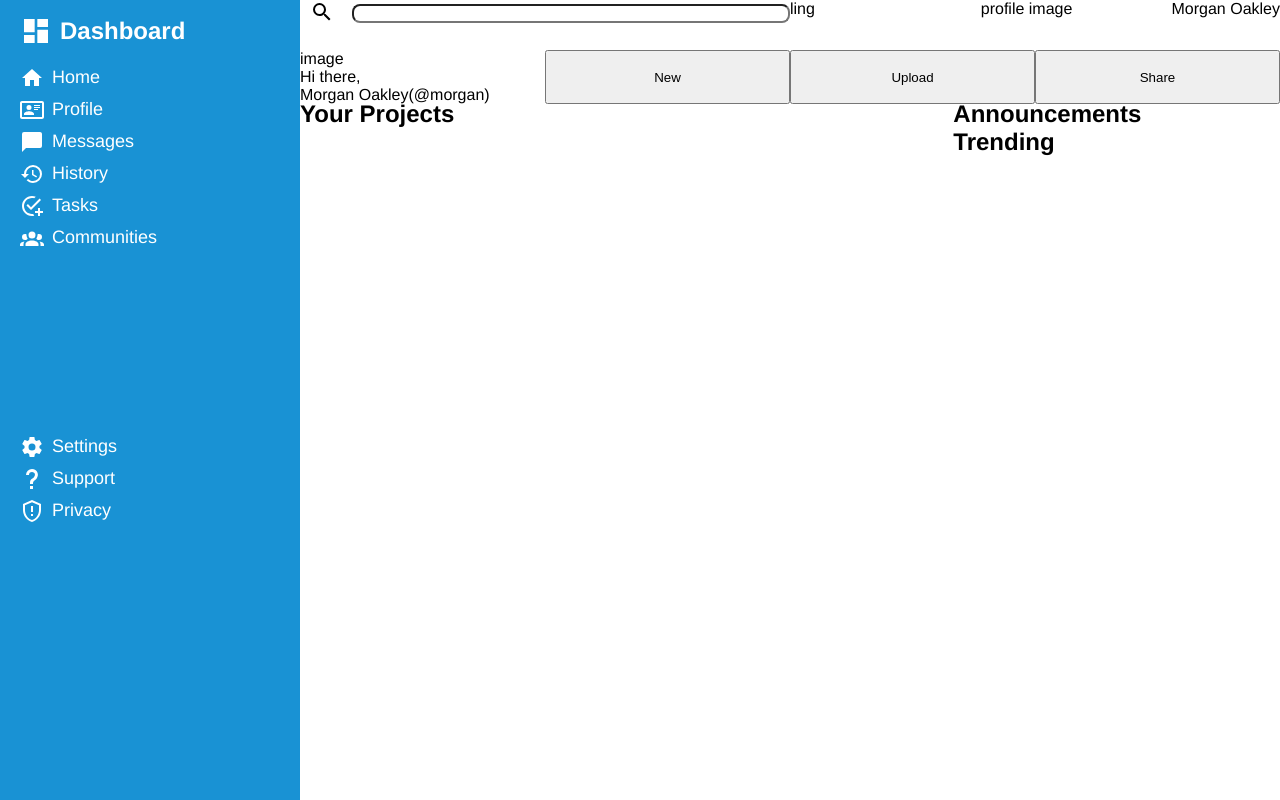
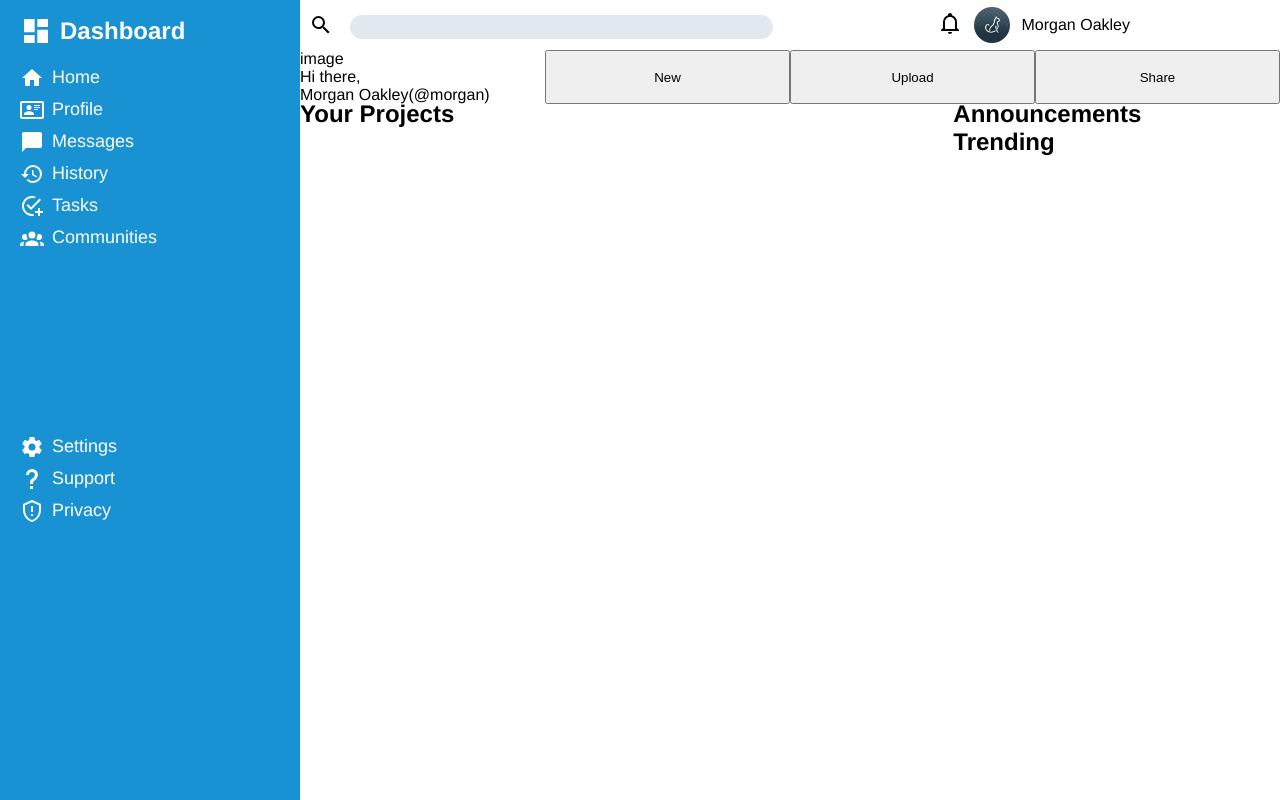
Before and after one commit to laodengcode/odin-admin-dashboard, a plain HTML site: page index.html in a window 1280 px wide. Drawn offline with Linux system fonts and the light colour scheme.

Commit message:
navbar style

```diff
--- a/index.html
+++ b/index.html
@@ -74,8 +74,12 @@
             </form>
 
             <div class="usernavinfo">
-                <div class="notification">ling</div>
-                <div class="profile-image">profile image</div>
+                <div class="notification"><svg xmlns="http://www.w3.org/2000/svg" viewBox="0 0 24 24">
+                        <title>bell-outline</title>
+                        <path
+                            d="M10 21H14C14 22.1 13.1 23 12 23S10 22.1 10 21M21 19V20H3V19L5 17V11C5 7.9 7 5.2 10 4.3V4C10 2.9 10.9 2 12 2S14 2.9 14 4V4.3C17 5.2 19 7.9 19 11V17L21 19M17 11C17 8.2 14.8 6 12 6S7 8.2 7 11V18H17V11Z" />
+                    </svg></div>
+                <img src="./img/profile.webp" alt="profile" width="36px" height="36px" class="profile-image">
                 <div class="username">Morgan Oakley</div>
             </div>
         </nav>
--- a/style.css
+++ b/style.css
@@ -67,6 +67,8 @@ a {
     display: grid;
     grid-template-columns: repeat(2, 1fr);
     justify-content: space-between;
+    align-items: center;
+    column-gap: 34px;
 }
 
 .navbar>form {
@@ -79,12 +81,19 @@ a {
 }
 
 .navbar>form>input {
-    border-radius: 8px;
+    border-radius: 12px;
+    background-color: #e2e8f0;
+    border: none;
+    min-height: 24px;
 }
 
 .navbar .usernavinfo {
     display: grid;
-    grid-template-columns: 1fr 1fr auto;
+    grid-template-columns: 24px 36px auto;
+    column-gap: 12px;
+    justify-content: end;
+    align-items: center;
+    padding-right: 150px;
 }
 
 .navbar>form>button {
@@ -95,6 +104,11 @@ a {
 .navbar svg {
     max-width: 24px;
     max-height: 24px;
+}
+
+.profile-image {
+    border-radius: 50%;
+    object-fit: cover;
 }
 
 .useractions {
```
Also changed, not shown: img/profile.webp (added).
